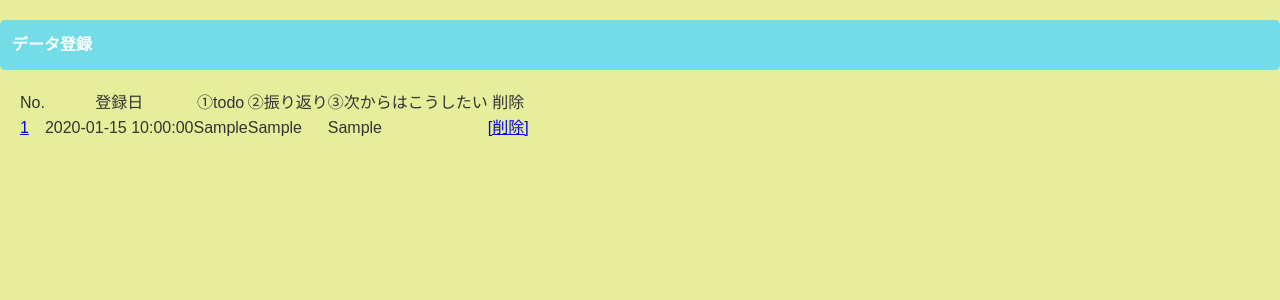
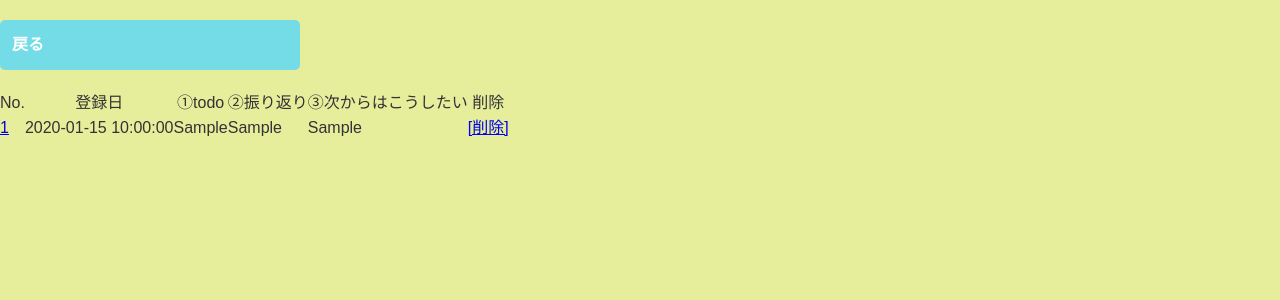
Before and after one commit to hitomi-takebe/pomodoro, a PHP site: page /php/select.php in a window 1280 px wide. Shown: the top 300 px of the page. Run offline with PHP 8.4, Linux system fonts and the light colour scheme; tables that the repository leaves empty or names only in its code hold one stand-in row (values such as "Sample post").

Commit message:
select11

```diff
--- a/php/select.php
+++ b/php/select.php
@@ -41,21 +41,20 @@ if ($status === false) {
     <link rel="stylesheet" href="../css/reset.css">
     <link rel="stylesheet" href="../css/style.css">
     <style>
-        div {
-            padding: 10px;
-            font-size: 16px;
+        .submit {
+            max-width: 300px;
+            margin-bottom: 20px;
         }
     </style>
 </head>
 
-<body id="main">
+<header>
+    <a class="submit" href="../index.php">戻る</a>
+</header>
+
+<body>
     <!-- Head[Start] -->
-    <header>
-        <a class="submit" href="../index.php">データ登録</a>
-    </header>
-    <!-- Head[End] -->
 
-    <!-- Main[Start] -->
     <div>
         <div class="container jumbotron">
             <a href="detail.php"></a>
```
